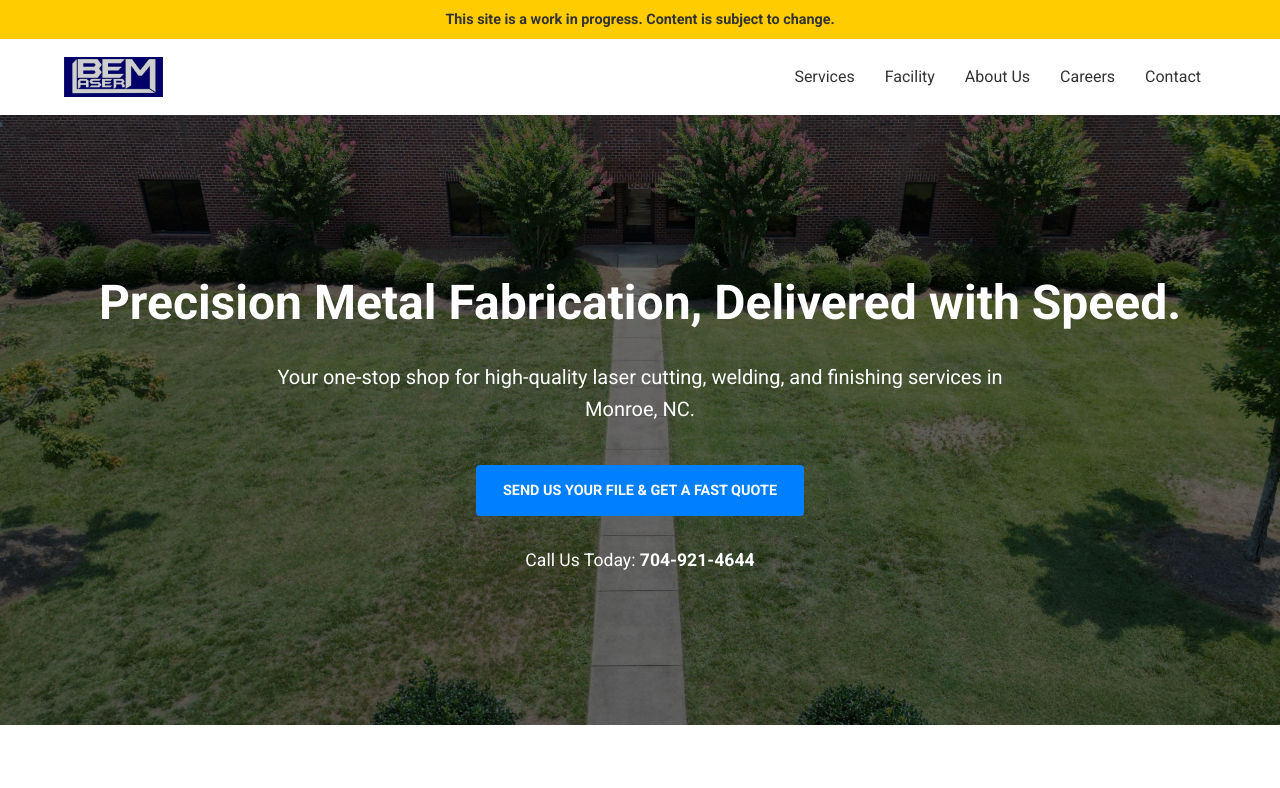
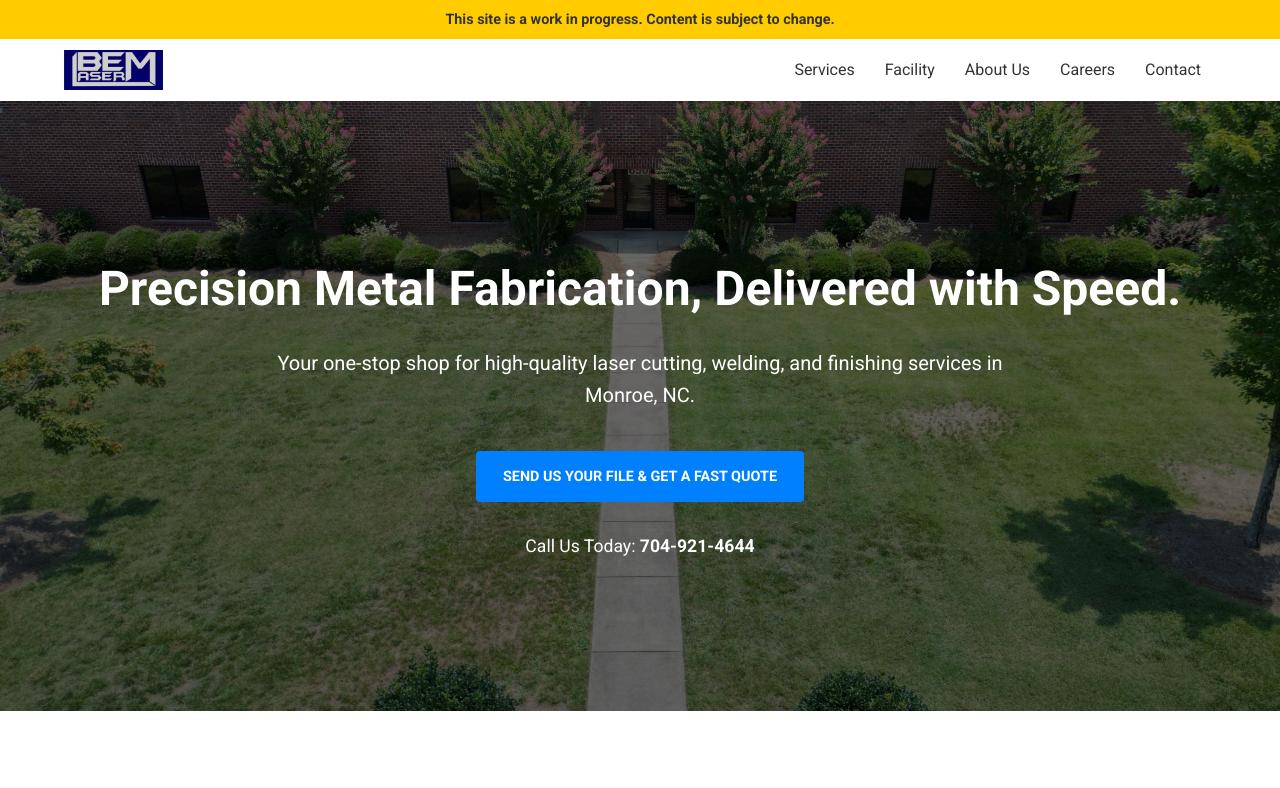
Before and after one commit to csprolesUNCC/brownequipment, a website: page index.html in a window 1280 px wide. Shown: the top 788 px of the page. Drawn offline with Linux system fonts and the light colour scheme.

Commit message:
Fixed padding

```diff
--- a/styles/styles.css
+++ b/styles/styles.css
@@ -55,7 +55,7 @@ body {
 .main-header {
     background-color: #fff;
     box-shadow: 0 2px 4px rgba(0, 0, 0, 0.05);
-    padding: 15px 0;
+    padding: 10px 0;
     position: sticky;
     top: 0;
     z-index: 1000;
@@ -90,7 +90,7 @@ body {
 .main-nav a {
     text-decoration: none;
     color: var(--text-color);
-    padding: 10px 15px;
+    padding: 8px 15px;
     display: block;
     font-weight: 500;
     transition: color 0.3s;
```
